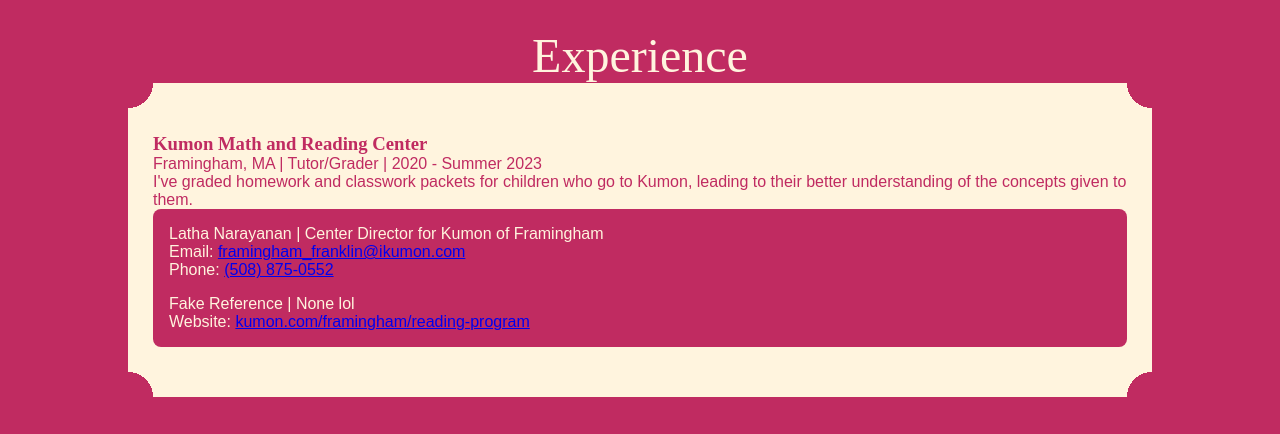
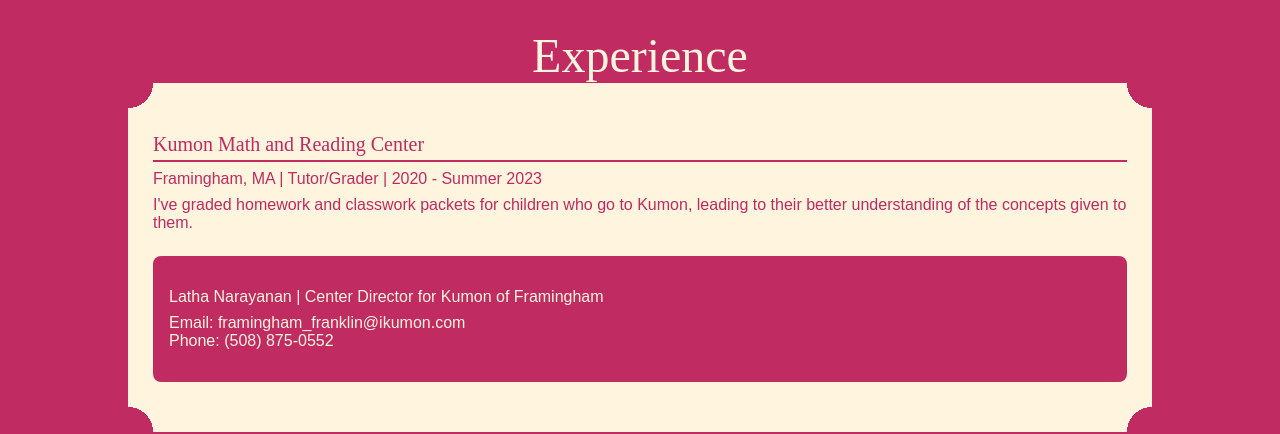
Before and after one commit to StarshineC/jonathan-portfolio, a React (Vite) app: page / in a window 1280 px wide. Shown: the part 800-1234 px from the top of the page. Built offline with nearby package versions, Linux system fonts and the light colour scheme; a web font is replaced by a local one.

Commit message:
Experience.scss | Refined Styles

```diff
--- a/src/assets/json/Experience.json
+++ b/src/assets/json/Experience.json
@@ -13,13 +13,6 @@
                     { "method": "Email", "info": "framingham_franklin@ikumon.com" },
                     { "method": "Phone", "info": "+15088750552", "readable": "(508) 875-0552"}
                 ]
-            },
-            {
-                "name": "Fake Reference",
-                "role": "None lol",
-                "contact": [
-                    { "method": "Website", "info": "https://www.kumon.com/framingham/reading-program"}
-                ]
             }
         ]
     }
--- a/src/components/Experience.tsx
+++ b/src/components/Experience.tsx
@@ -53,8 +53,8 @@
             className="experience-entry"
         >
             <h3>{entry.company}</h3>
-            <p>{entry.location} | {entry.role} | {entry.time}</p>
-            <p>{entry.description}</p>
+            <p className = "key-info">{entry.location} | {entry.role} | {entry.time}</p>
+            <p className = "description">{entry.description}</p>
             <div className="references">
                 {
                     entry.references.map( (ref) => (
@@ -87,11 +87,12 @@
 function Reference({ name, role, contacts }: PropsReference) {
     return (
         <div>
-            <p className = "visible-desktop">{name} | {role}</p>
-            <p className = "visible-mobile">{name}<br/>{role}</p>
+            <h4 className = "visible-desktop">{name} | {role}</h4>
+            <h4 className = "visible-mobile">{name}<br/>{role}</h4>
+            <ul>
                 {
                     contacts.map( (contact) => (
-                    <p
+                        <li
                             key={
                                 "contact-" +
                                 contact.info
@@ -115,9 +116,10 @@
                                     removeLinkPrefix(contact.info)
                                 }
                             </a>
-                    </p>
+                        </li>
                     ))
                 }
+            </ul>
         </div>
     );
 }
--- a/src/scss/Experience.scss
+++ b/src/scss/Experience.scss
@@ -4,19 +4,60 @@
         @include font-header;
     }
 
+
     .experience-entry {
         background-color: $color-text-1;
         color: $color-background-3;
         @include ticket-shape();
 
+        h3 {
+            @include font-header(1.25rem);
+            padding-bottom: 0.5rem;
+
+            &::after {
+                content: "";
+                display: block;
+                width: 100%;
+                height: 0.125rem;
+                margin-top: 0.25rem;
+                background-color: $color-background-3;
+            }
+        }
+
+        .key-info {
+            padding-bottom: 0.5rem;
+        }
+
+        p {
+            padding-bottom: 1.5rem;
+        }
+
         .references {
             background-color: $color-background-3;
             color: $color-text-1;
             border-radius: 0.5rem;
-            padding: 1rem;
+            padding: 2rem 1rem;
             display: flex;
             flex-direction: column;
             gap: 1rem;
+
+            h4 {
+                @include font-body(1rem);
+                padding-bottom: 0.5rem;
+            }
+
+            ul {
+                list-style-type: none;
+            }
+
+            a {
+                color: $color-text-1;
+                text-decoration: none;
+                &:hover {
+                    text-decoration: underline;
+                }
+
+            }
         }
     }
 }
```
Also changed, not shown: src/scss/Contact.scss (added). Lines whose indentation alone changed are shown as unchanged.
